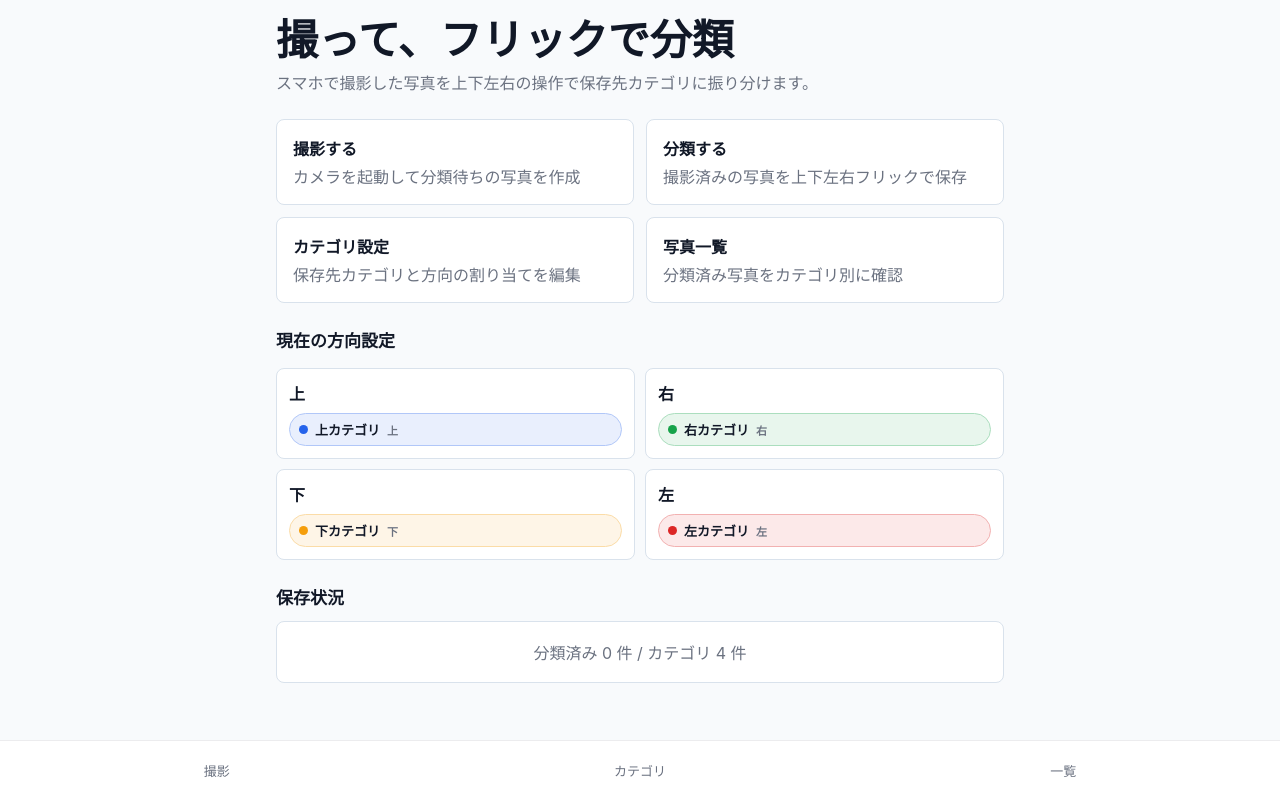
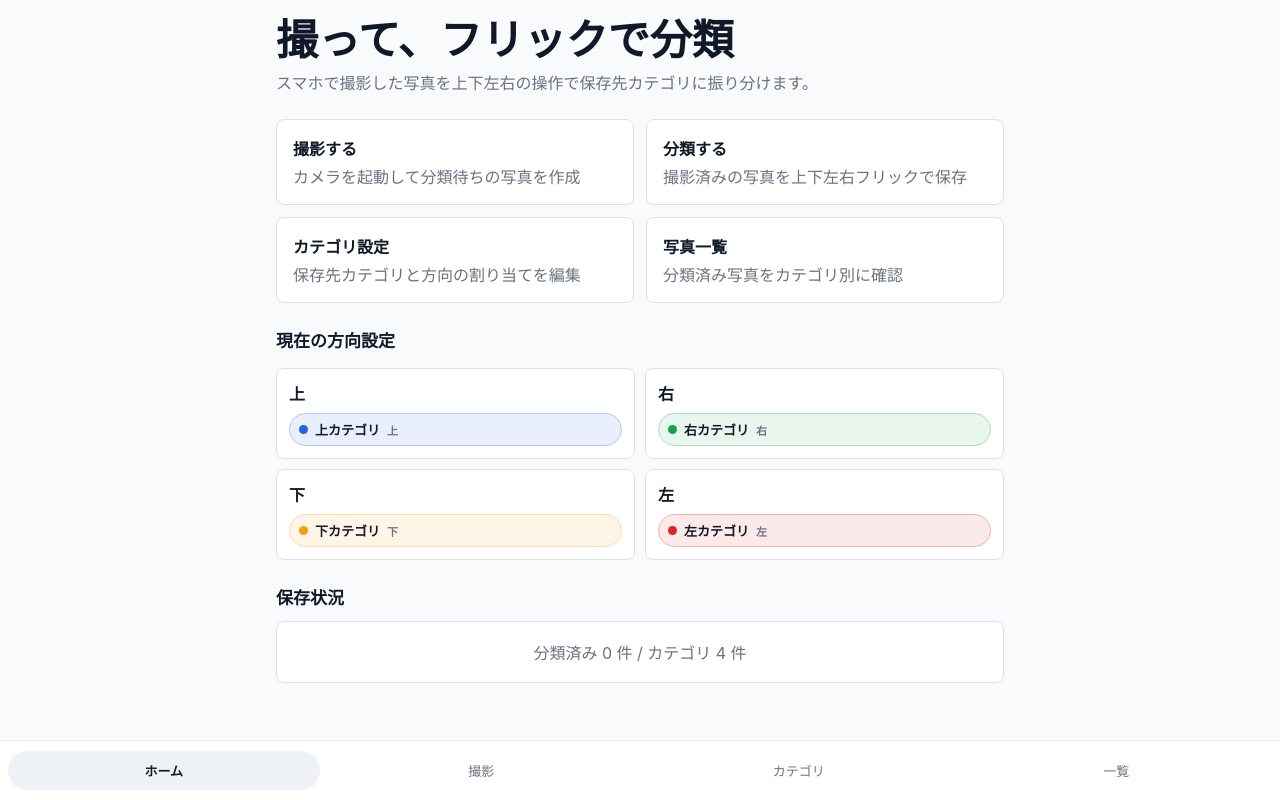
Before and after one commit to Fun-i-Con/FhotoFlicker, a Nuxt app: page / in a window 1280 px wide. Built offline with nearby package versions, Linux system fonts and the light colour scheme.

Commit message:
ホームボタンを追加しました

```diff
--- a/components/AppShell.vue
+++ b/components/AppShell.vue
@@ -5,6 +5,7 @@
     </main>
 
     <footer class="bottom-nav" aria-label="下部ナビゲーション">
+      <NuxtLink to="/">ホーム</NuxtLink>
       <NuxtLink to="/capture">撮影</NuxtLink>
       <NuxtLink to="/categories">カテゴリ</NuxtLink>
       <NuxtLink to="/photos">一覧</NuxtLink>
```
